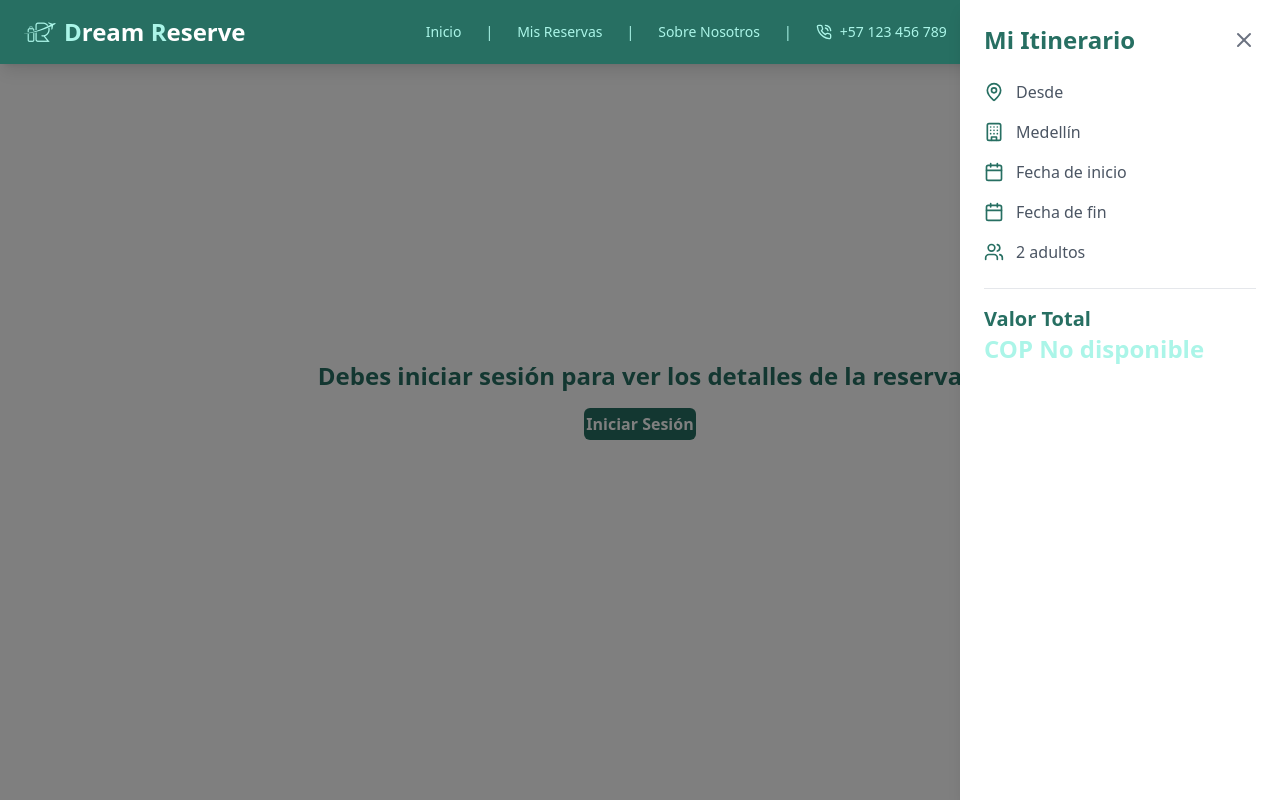
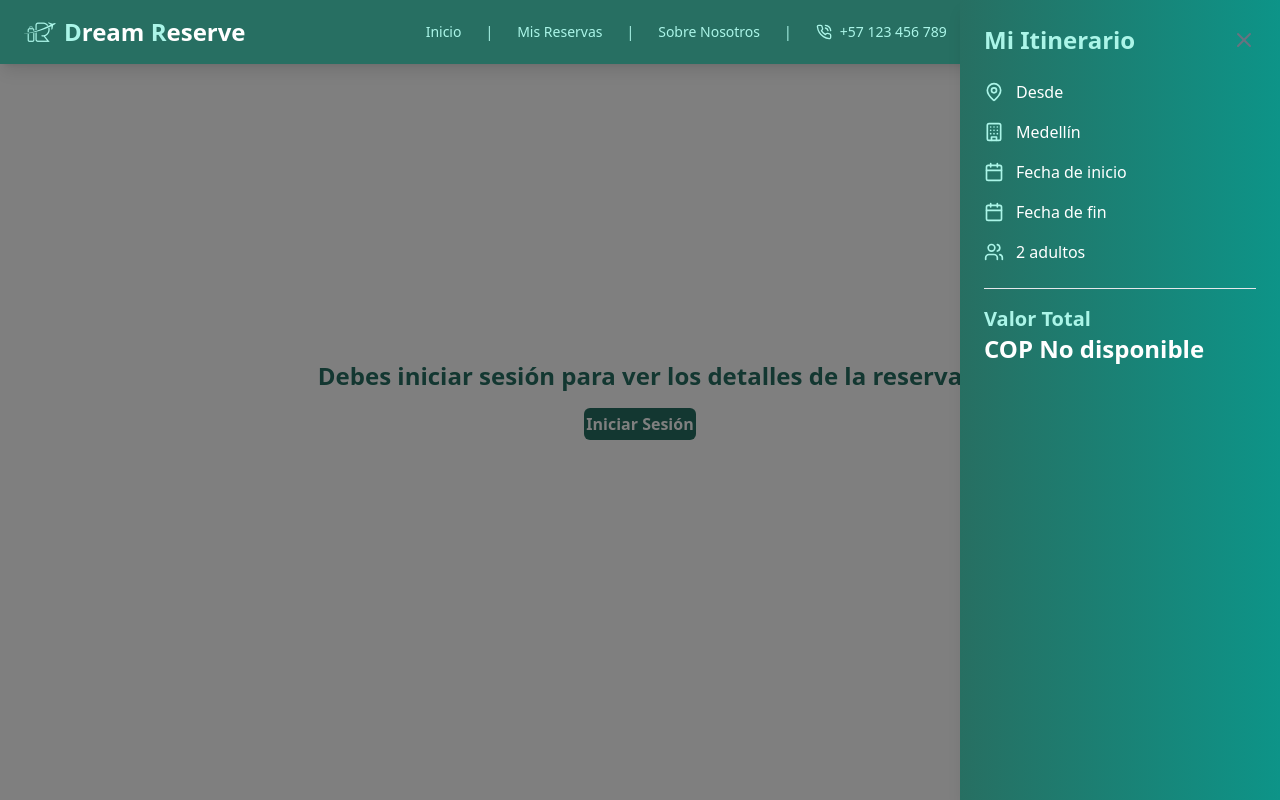
Before and after one commit to carobte/Dream-Reserve-Front, a React (Vite) app: page /my-reservations in a window 1280 px wide. Both pictures are taken after a click on the button "Mi Itinerario". Shown: the top 800 px of the page. Built offline with nearby package versions, Linux system fonts and the light colour scheme.

Commit message:
Fix: slider menu colors

```diff
--- a/src/layout/NavbarSelect.jsx
+++ b/src/layout/NavbarSelect.jsx
@@ -5,7 +5,6 @@ import { usePrice } from '../context/PriceContext';
 import { useReserva } from '../context/ReserveContext';
 import { useAuth } from '../context/AuthContext';
 import { useNavigate } from "react-router-dom";
-
 
 export default function NavbarSelect() {
     const { selectedHotel, totalPrice } = usePrice();
@@ -17,7 +16,6 @@ export default function NavbarSelect() {
     const [copyFeedback, setCopyFeedback] = useState(false);
     const [mobileMenuOpen, setMobileMenuOpen] = useState(false);
     const navigate = useNavigate();
-
 
     const formattedStartDate = startDate ? startDate.toLocaleDateString() : 'Fecha de inicio';
     const formattedEndDate = endDate ? endDate.toLocaleDateString() : 'Fecha de fin';
@@ -37,15 +35,16 @@ export default function NavbarSelect() {
     /* Handlers for navigation */
     const handleHome = () => {
         navigate("/");
+        setMobileMenuOpen(false);
     };
     const handleMyReservations = () => {
         navigate("/my-reservations");
+        setMobileMenuOpen(false);
     }
-
     const handleAboutUs = () => {
         navigate("/about-us");
+        setMobileMenuOpen(false);
     }
-
 
     const toggleMenu = () => setMenuOpen(prev => !prev);
     const toggleItinerary = () => setItineraryOpen(prev => !prev);
@@ -57,19 +56,19 @@ export default function NavbarSelect() {
             <section className="text-white py-4 px-6 w-full fixed top-0 left-0 z-50 bg-custom-green shadow-lg">
                 <nav className="flex justify-between items-center">
                     {/* Logo and Brand Name */}
-                    <div className="flex items-center space-x-4">
+                    <div className="flex items-center space-x-4 hover:text-gray-300 transition duration-300">
                         <button
                             onClick={handleHome}
                             className="flex items-center text-white hover:text-gray-300 transition duration-300 space-x-2">
-                            <img src="/DRLogo.png" alt="Logo" className="h-8 w-8" />
-                            <div className="text-white font-bold text-2xl">
+                            <img src="/DRLogo.png" alt="Logo" className="h-8 w-8 " />
+                            <div className="text-white font-bold text-2xl hover:text-gray-300 transition duration-300">
                                 <span className="text-custom-navy-blue">D</span>ream <span className="text-custom-navy-blue">R</span>eserve
                             </div>
                         </button>
                     </div>
 
                     {/* Desktop menu */}
-                    <ul className="hidden md:flex justify-center space-x-6 text-sm text-custom-navy-blue">
+                    <ul className="hidden lg:flex justify-center space-x-6 text-sm text-custom-navy-blue">
                         <li>
                             <button onClick={handleHome} className="hover:text-gray-300 transition duration-300">
                                 Inicio
@@ -107,7 +106,7 @@ export default function NavbarSelect() {
 
                     {/* User info and buttons */}
                     <div className="flex items-center space-x-4">
-                        <button onClick={toggleItinerary} className="text-sm hover:text-gray-300 transition duration-300">
+                        <button onClick={toggleItinerary} className="text-custom-navy-blue text-sm hover:text-gray-300 transition duration-300">
                             Mi Itinerario
                         </button>
 
@@ -125,7 +124,6 @@ export default function NavbarSelect() {
                                         <User className="h-6 w-6 text-gray-500" />
                                     )}
                                 </div>
-
                             </button>
 
                             {/* Dropdown menu */}
@@ -162,19 +160,19 @@ export default function NavbarSelect() {
                             )}
                         </div>
 
-                       {/* Hamburger menu for mobile */}
+                        {/* Hamburger menu for mobile and tablet */}
                         <button
                             onClick={toggleMobileMenu}
-                            className={`md:hidden text-white focus:outline-none transition-transform duration-300 ${mobileMenuOpen ? 'rotate-90' : 'rotate-0'}`}
+                            className={`lg:hidden text-white focus:outline-none transition-transform duration-300 ${mobileMenuOpen ? 'rotate-90' : 'rotate-0'}`}
                         >
                             <Menu className="h-6 w-6" />
                         </button>
                     </div>
                 </nav>
 
-                {/* Mobile menu */}
+                {/* Mobile and tablet menu */}
                 <div
-                    className={`md:hidden mt-4 bg-gradient-to-r from-teal-600 to-teal-400 rounded-xl shadow-xl overflow-hidden transition-all transform ease-in-out duration-500 ${
+                    className={`lg:hidden mt-4 bg-gradient-to-r from-teal-600 to-teal-400 rounded-xl shadow-xl overflow-hidden transition-all transform ease-in-out duration-500 ${
                         mobileMenuOpen ? 'max-h-96 opacity-100' : 'max-h-0 opacity-0'
                     }`}
                 >
@@ -226,22 +224,23 @@ export default function NavbarSelect() {
                     <div onClick={toggleItinerary} className="fixed inset-0 bg-black opacity-50 z-40 w-full"></div>
 
                     {/* Panel deslizante con animación */}
-                    <div className={`fixed right-0 top-0 h-full w-80 bg-white shadow-lg z-50 transform ${itineraryOpen ? 'translate-x-0' : 'translate-x-full'} transition-transform duration-500 ease-in-out overflow-y-auto`}>
+                    <div className={`bg-gradient-to-r from-custom-green to-teal-600 fixed right-0 top-0 h-full w-80 bg-white shadow-lg z-50 transform ${itineraryOpen ? 'translate-x-0' : 'translate-x-full'} transition-transform duration-500 ease-in-out overflow-y-auto`}>
                         <div className="p-6 text-black">
+                            {/* Contenido del panel deslizante */}
                             <div className="flex justify-between items-center mb-6">
-                                <h2 className="text-2xl font-bold text-custom-green">Mi Itinerario</h2>
+                                <h2 className="text-2xl font-bold text-custom-navy-blue">Mi Itinerario</h2>
                                 <button onClick={toggleItinerary} className="text-gray-500 hover:text-gray-700 transition duration-300">
                                     <X className="h-6 w-6" />
                                 </button>
                             </div>
 
                             {/* Información del itinerario */}
-                            <div className="space-y-4 mb-6">
-                                <ItineraryItem icon={<MapPin className="h-5 w-5" />} text={origin || 'Desde'} />
-                                <ItineraryItem icon={<Building className="h-5 w-5" />} text={destination || 'Medellín'} />
-                                <ItineraryItem icon={<Calendar className="h-5 w-5" />} text={formattedStartDate} />
-                                <ItineraryItem icon={<Calendar className="h-5 w-5" />} text={formattedEndDate} />
-                                <ItineraryItem icon={<Users className="h-5 w-5" />} text={peopleText} />
+                            <div className=" space-y-4 mb-6">
+                                <ItineraryItem icon={<MapPin className="text-custom-navy-blue h-5 w-5" />} text={origin || 'Desde'} />
+                                <ItineraryItem icon={<Building className="text-custom-navy-blue h-5 w-5" />} text={destination || 'Medellín'} />
+                                <ItineraryItem icon={<Calendar className="text-custom-navy-blue h-5 w-5" />} text={formattedStartDate} />
+                                <ItineraryItem icon={<Calendar className="text-custom-navy-blue h-5 w-5" />} text={formattedEndDate} />
+                                <ItineraryItem icon={<Users className="text-custom-navy-blue h-5 w-5" />} text={peopleText} />
                             </div>
 
                             {/* Detalles del hotel */}
@@ -281,8 +280,8 @@ export default function NavbarSelect() {
 
                             {/* Valor Total */}
                             <div className="mt-6 pt-4 border-t border-gray-200">
-                                <h3 className="text-xl font-semibold text-custom-green">Valor Total</h3>
-                                <p className="text-2xl font-bold text-custom-navy-blue">
+                                <h3 className="text-xl font-semibold text-custom-navy-blue">Valor Total</h3>
+                                <p className="text-2xl font-bold text-white">
                                     COP {reserva.valorTotal ? reserva.valorTotal.toLocaleString() : 'No disponible'}
                                 </p>
                             </div>
@@ -296,7 +295,7 @@ export default function NavbarSelect() {
 
 function ItineraryItem({ icon, text }) {
     return (
-        <div className="flex items-center space-x-3 text-gray-600">
+        <div className="flex items-center space-x-3 text-white">
             <div className="text-custom-green">{icon}</div>
             <span>{text}</span>
         </div>
```
